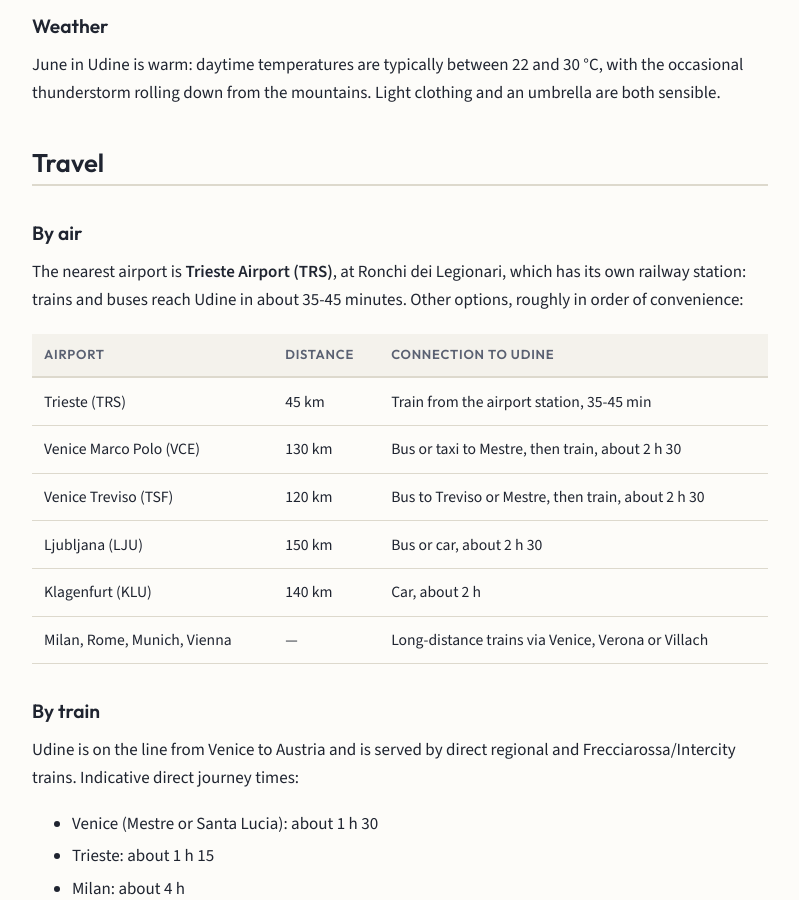
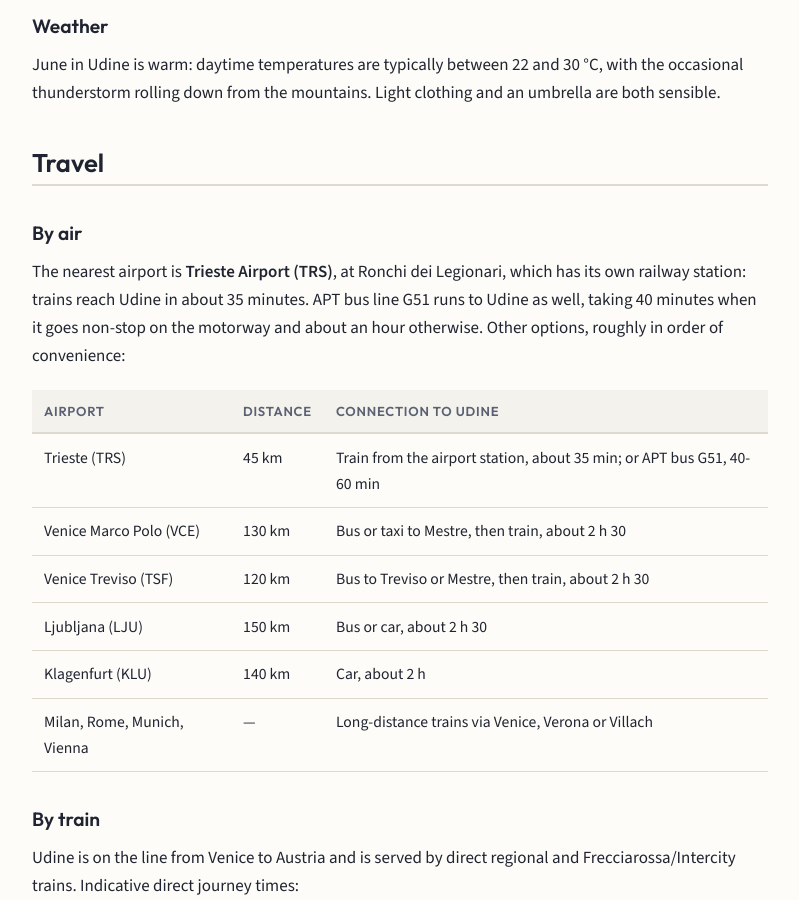
Before and after one commit to miculan/types2027.github.io, a Jekyll site: the page built from practical.md, in a window 1280 px wide and 900 px high, scrolled down 1499 px. Shown: the whole window, without its empty margins (52-851 px from the left). Built offline with Jekyll 4.4.1, drawn with Linux system fonts in a browser that asks for light colours.

Commit message:
Give separate journey times for the train and the APT bus
The single 35-45 minute figure covered both, but it is right only for the
train. APT line G51 takes 40 minutes when it runs non-stop on the motorway and
about an hour when it does not, so the table and the text now name the line and
give its range.

Co-Authored-By: Claude Opus 5 (1M context) <noreply@anthropic.com>

```diff
--- a/practical.md
+++ b/practical.md
@@ -77,12 +77,14 @@ and an umbrella are both sensible.
 ### By air
 
 The nearest airport is **Trieste Airport (TRS)**, at Ronchi dei Legionari, which
-has its own railway station: trains and buses reach Udine in about 35-45
-minutes. Other options, roughly in order of convenience:
+has its own railway station: trains reach Udine in about 35 minutes. APT bus
+line G51 runs to Udine as well, taking 40 minutes when it goes non-stop on the
+motorway and about an hour otherwise. Other options, roughly in order of
+convenience:
 
 | Airport | Distance | Connection to Udine |
 | --- | --- | --- |
-| Trieste (TRS) | 45 km | Train from the airport station, 35-45 min |
+| Trieste (TRS) | 45 km | Train from the airport station, about 35 min; or APT bus G51, 40-60 min |
 | Venice Marco Polo (VCE) | 130 km | Bus or taxi to Mestre, then train, about 2 h 30 |
 | Venice Treviso (TSF) | 120 km | Bus to Treviso or Mestre, then train, about 2 h 30 |
 | Ljubljana (LJU) | 150 km | Bus or car, about 2 h 30 |
```
